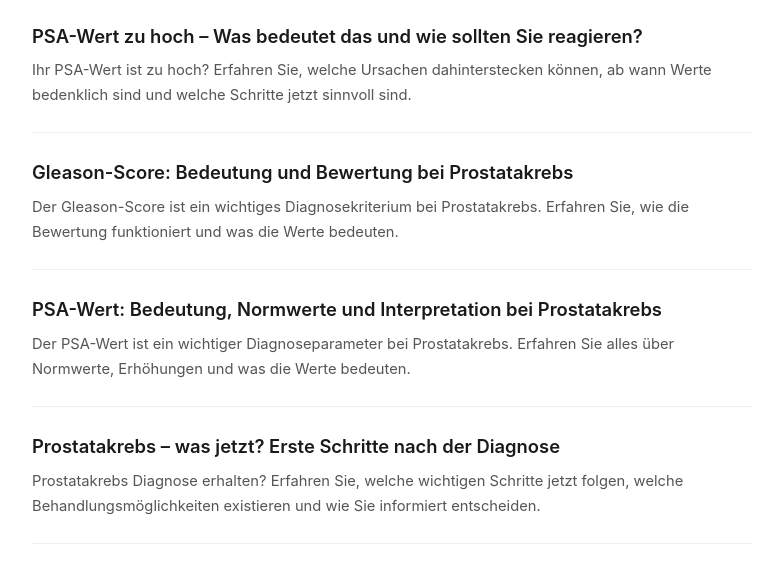
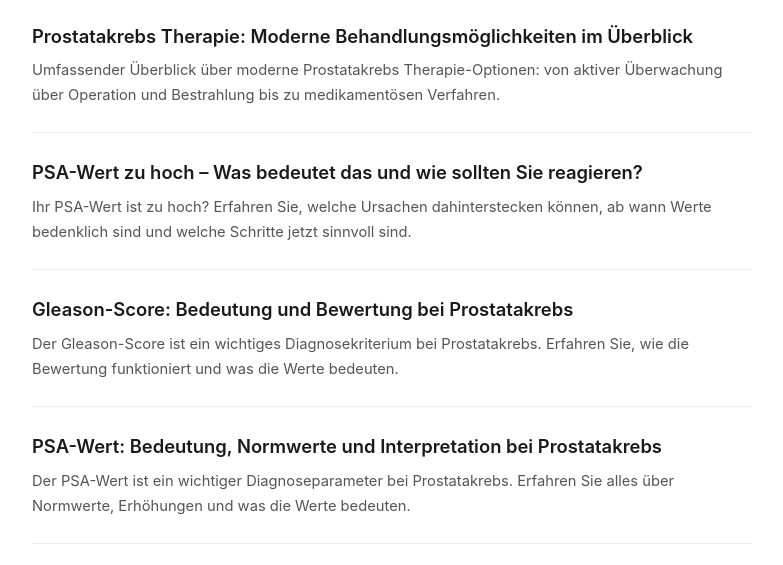
Before and after one commit to haraldlinhart-prog/prostatakrebs-online, a plain HTML site: page blog/index.html in a window 1280 px wide. Shown: the part 162-727 px from the top of the page, without its empty margins (248-1031 px from the left). Drawn offline with Linux system fonts and the light colour scheme.

Commit message:
suchmaschinen.pro: update news index

```diff
--- a/blog/index.html
+++ b/blog/index.html
@@ -20,6 +20,10 @@
 <a class="back" href="https://prostatakrebs.online/">&larr; Zurück zu prostatakrebs.online</a>
 <h1>News</h1>
 <ul>
+  <li>
+    <a href="./prostatakrebs-therapie-moderne-behandlungsmoglichkeiten-im-uberblick/">Prostatakrebs Therapie: Moderne Behandlungsmöglichkeiten im Überblick</a>
+    <p>Umfassender Überblick über moderne Prostatakrebs Therapie-Optionen: von aktiver Überwachung über Operation und Bestrahlung bis zu medikamentösen Verfahren.</p>
+  </li>
   <li>
     <a href="./psa-wert-zu-hoch-was-bedeutet-das-und-wie-sollten-sie-reagieren/">PSA-Wert zu hoch – Was bedeutet das und wie sollten Sie reagieren?</a>
     <p>Ihr PSA-Wert ist zu hoch? Erfahren Sie, welche Ursachen dahinterstecken können, ab wann Werte bedenklich sind und welche Schritte jetzt sinnvoll sind.</p>
```
